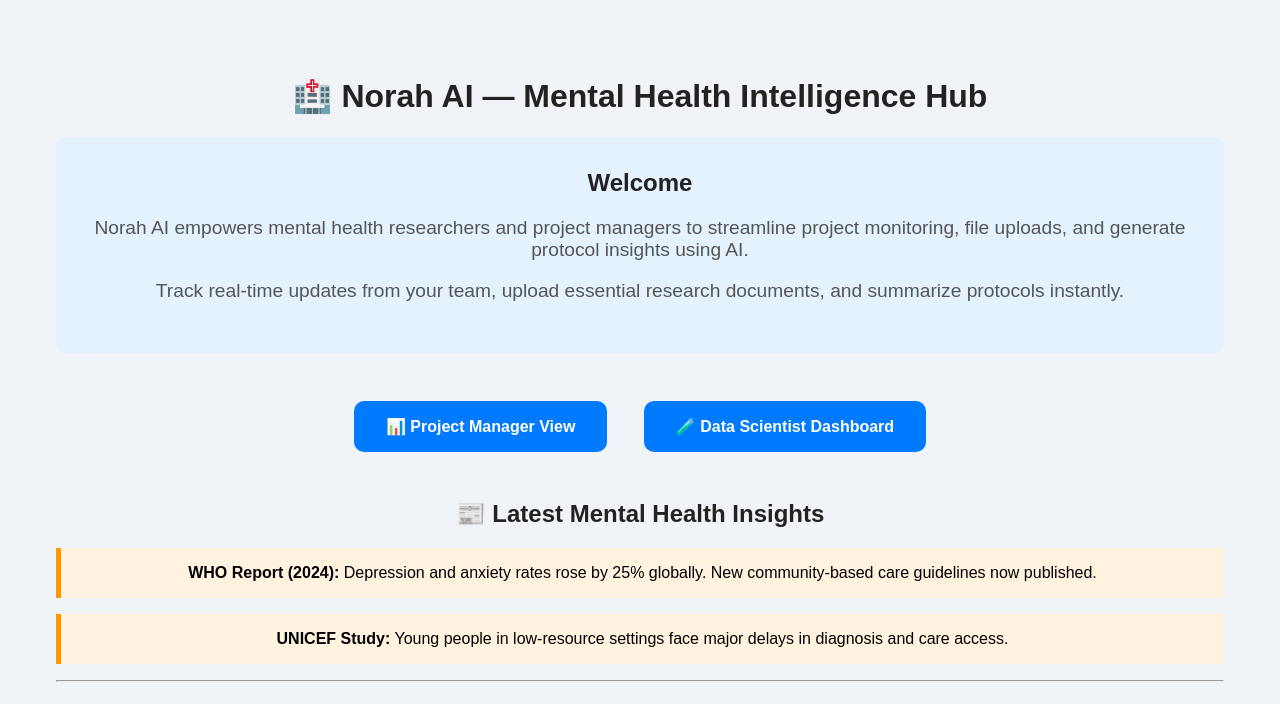
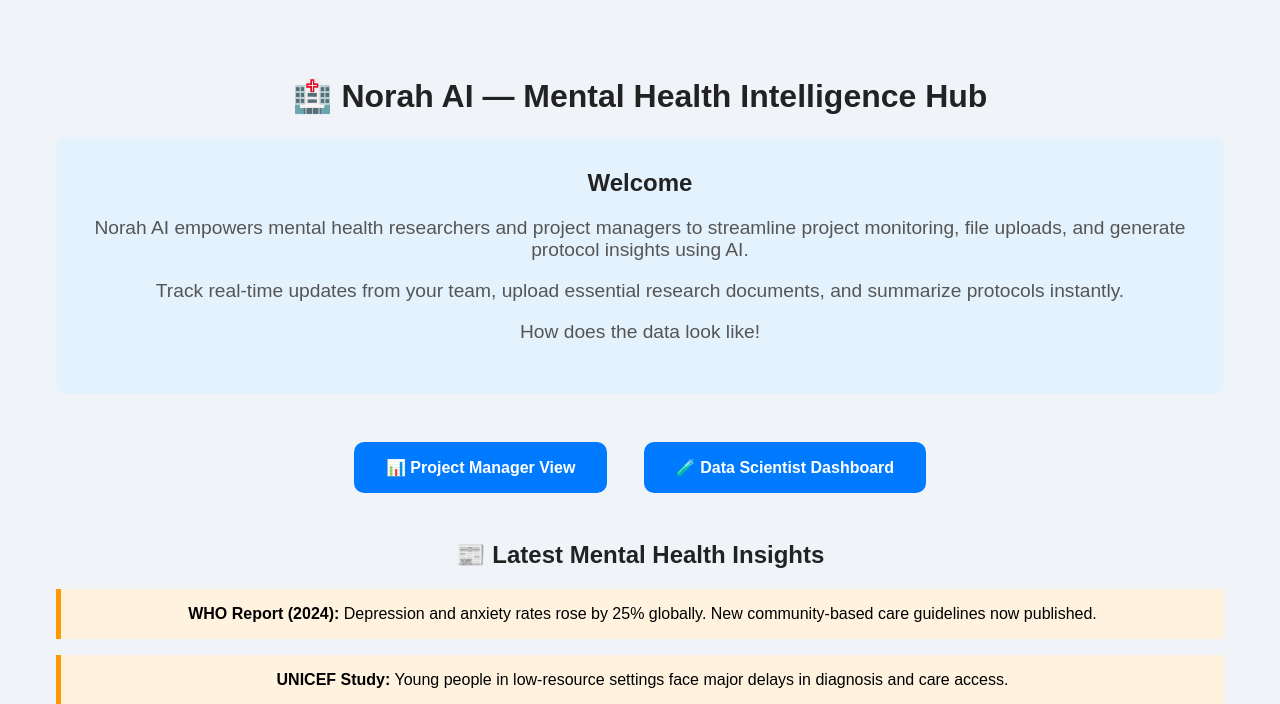
Before and after one commit to Dr-andai/Norah-AI, a FastAPI app: page / in a window 1280 px wide. Shown: the top 704 px of the page. Run offline with FastAPI, Linux system fonts and the light colour scheme; some libraries are stand-ins or nearby versions.

Commit message:
version_llm_2

```diff
--- a/app/templates/home.html
+++ b/app/templates/home.html
@@ -43,6 +43,7 @@
     <h2>Welcome</h2>
     <p>Norah AI empowers mental health researchers and project managers to streamline project monitoring, file uploads, and generate protocol insights using AI. </p>
     <p>Track real-time updates from your team, upload essential research documents, and summarize protocols instantly.</p>
+    <p>How does the data look like!</p>
   </div>
 
   <div style="margin: 2em 0;">
```
